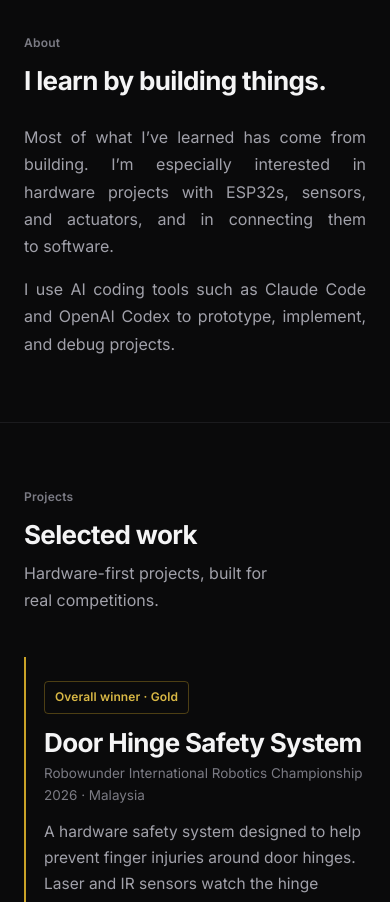
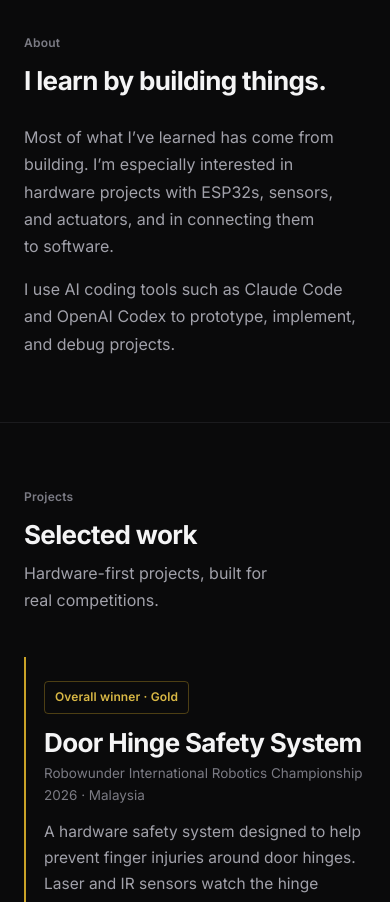
Before and after one commit to Raghav2012Code/dev-portfolio, a React (Vite) app: page / in a window 390 px wide. Shown: the part 980-1882 px from the top of the page. Built offline with nearby package versions, Linux system fonts and the light colour scheme; no server answers.

Commit message:
Left-align About copy on mobile, drop duplicated justify rule

```diff
--- a/src/index.css
+++ b/src/index.css
@@ -399,14 +399,12 @@ a:focus-visible, button:focus-visible {
 @media (max-width: 640px) {
   :root { --section-pad: 64px; }
   .tip::after { min-width: 80px; width: 80px; max-width: 80px; }
-  .about-copy p { text-align: justify; }
   .nav-links { display: none; }
   .nav-toggle { display: block; }
   .hero { padding: 64px 0 60px; }
   .profile-img { width: 60px; height: 60px; margin-bottom: 24px; }
   .hero-actions .btn { flex: 1 1 0; padding: 0 12px; }
   .featured { padding: 24px 0 32px 18px; }
-  .about-copy p { text-align: justify; }
   .stack-row { grid-template-columns: 1fr; gap: 4px; }
   .timeline li { grid-template-columns: 48px minmax(0, 1fr); gap: 12px; }
   .robo-list li { grid-template-columns: minmax(0, 0.8fr) minmax(0, 1.2fr); gap: 14px; }
```
